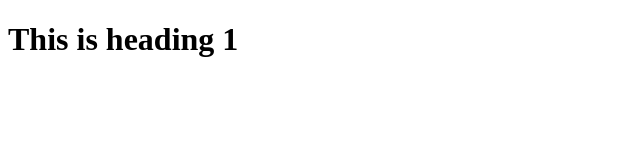
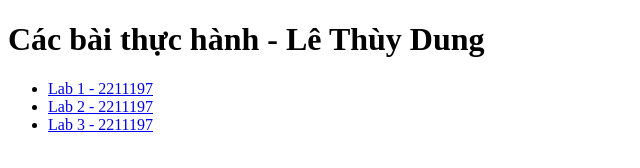
Before and after one commit to dungthuy1010/dungthuy1010.github.io, a plain HTML site: page index.html in a window 1280 px wide. Shown: the whole page, without its empty margins (0-640 px from the left). Drawn offline with Linux system fonts and the light colour scheme.

Commit message:
Add files via upload

```diff
--- a/index.html
+++ b/index.html
@@ -1,11 +1,16 @@
 <!DOCTYPE html>
 <html>
 <head>
-<title>Dung</title>
+    <title>Danh sách các bài thực hành</title>
+    <link rel="icon" href="images/favicon.ico" type="=images/x-icon">
 </head>
 <body>
-
-<h1>This is heading 1</h1>
+    <h1>Các bài thực hành - Lê Thùy Dung </h1>
+    <ul>
+        <li><a href="Lab1/index.html">Lab 1 - 2211197</a></li>
+        <li><a href="Lab2/index.html">Lab 2 - 2211197</a></li>
+        <li><a href="Lab3/index.html">Lab 3 - 2211197</a></li>
+    </ul>
 
 </body>
 </html>
```
